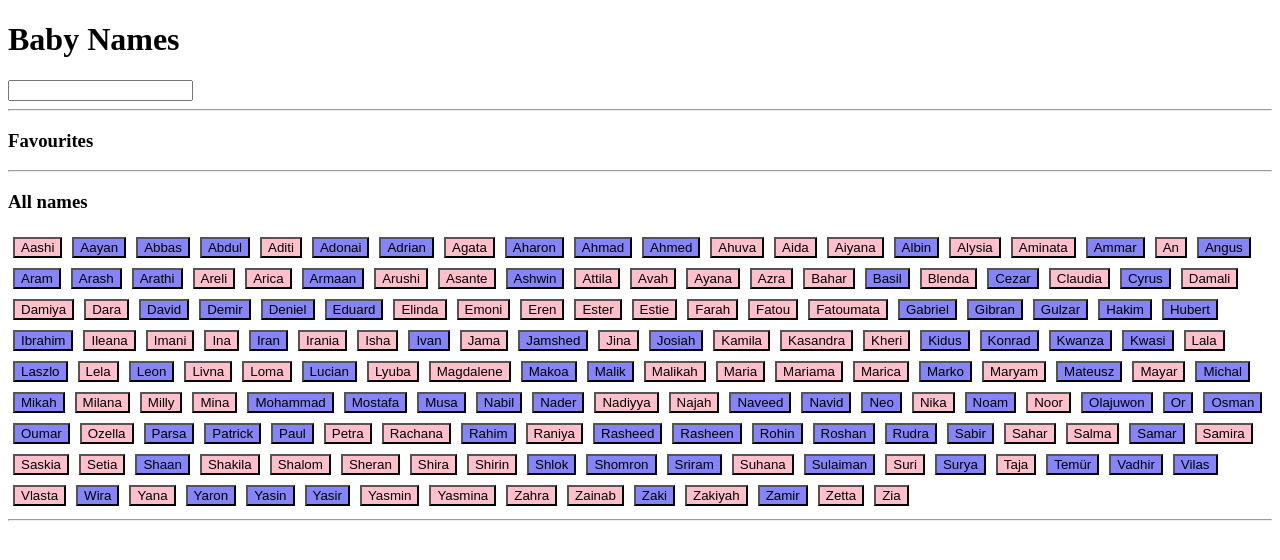
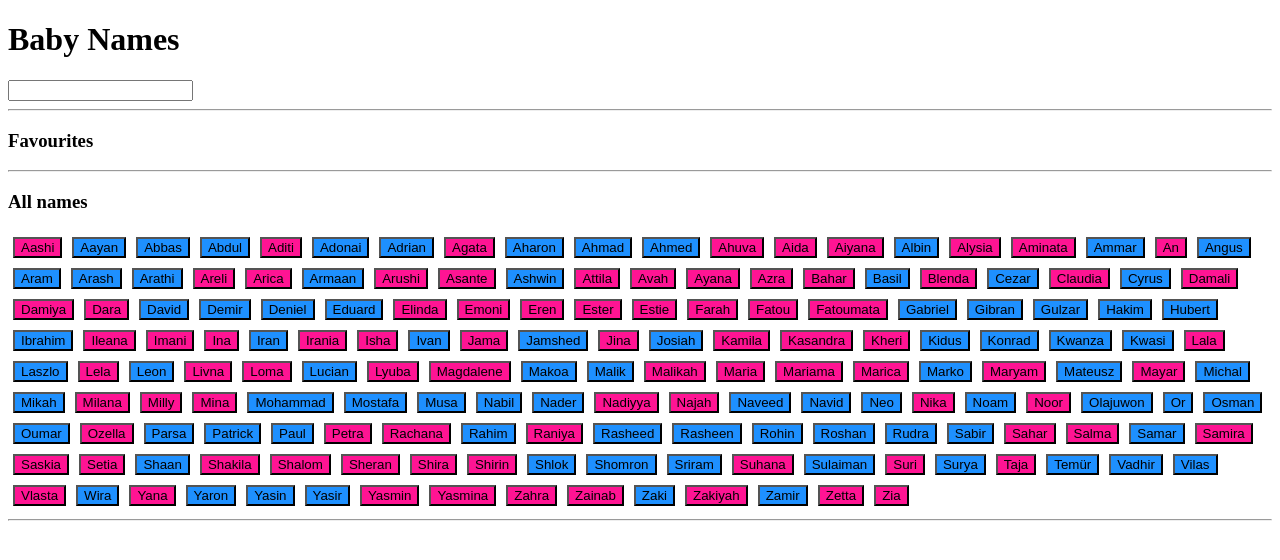
Before and after one commit to AR-47/baby-names-react, a React (Create React App) app: page / in a window 1280 px wide. Shown: the top 560 px of the page. Built offline with nearby package versions, Linux system fonts and the light colour scheme.

Commit message:
cleaned up the project

```diff
--- a/src/components/BabyNamesApp.tsx
+++ b/src/components/BabyNamesApp.tsx
@@ -1,53 +1,70 @@
 import { useState } from "react";
 import filterNames from "../utils/filterNames";
-import rawNameData from "../data/namesData.json";
+import rawNamesData from "../data/namesData.json";
 import SearchBar from "./SearchBar";
-import NamesDisplay from "./NamesDisplay";
 import NameInfoInterface from "../interfaces/nameInfoInterface";
 import NameButton from "./NameButton";
+import NamesSection from "./NamesSection";
 
 function BabyNamesApp(): JSX.Element {
   const [inputValue, setInputValue] = useState<string>("");
-  const [favNames, setFavNames] = useState<NameInfoInterface[]>([])
-
   const handleSearchUpdate = (enteredText: string) => {
     setInputValue(enteredText);
   };
 
-  const handleFavNames = () => {
-    console.log('Need to implement logic here for selecting/unselecting favourtite names');
+  const [favNames, setFavNames] = useState<JSX.Element[]>([])
+  const favouriteNames: NameInfoInterface[] = []
+
+  const allNamesList: NameInfoInterface[]= [...rawNamesData].sort((a, b) => a.name.localeCompare(b.name));
+  for (const nameInfo of allNamesList) {
+    nameInfo['isFav'] = false;
   }
 
-  const nameInfoList: NameInfoInterface[]= [...rawNameData].sort((a, b) => a.name.localeCompare(b.name));
+  const handleFavNames = () => {
+    console.log('Hello');
+    for (const nameInfo of allNamesList) {
+      if (nameInfo.isFav === true) {
+        nameInfo.isFav = false;
+      } else {
+        nameInfo.isFav = true;
+      }
+    }
+    setFavNames(favNamesList)
+  }
 
-  const favNamesList = favNames.map((nameInfo) => {
+  const favNamesList = favouriteNames.map((name) => {
+    if (name.isFav === true) {
       return (
         <NameButton
-        key={nameInfo.id}
-        name={nameInfo.name}
-        sex={nameInfo.sex}
+        key={name.id}
+        nameInfo={name}
         handleFavNames={handleFavNames}
         />
         );
+      }
+      return (<></>)
+
     })
 
-  const nonFavNamesList = filterNames(nameInfoList, inputValue).map((nameInfo) => {
+  const nonFavNamesList = filterNames(allNamesList, inputValue).map((name) => {
+    if (name.isFav === false) {
       return (
         <NameButton
-          key={nameInfo.id}
-          name={nameInfo.name}
-          sex={nameInfo.sex}
+          key={name.id}
+          nameInfo={name}
           handleFavNames={handleFavNames}
         />
     );
+    }
+    return (<></>)
   })
 
   return (
     <>
       <h1>Baby Names</h1>
-      <SearchBar value={inputValue} onChange={handleSearchUpdate} />
-      <NamesDisplay displayHeading="Favourites" listOfNames={favNamesList} />
-      <NamesDisplay displayHeading="All names" listOfNames={nonFavNamesList} />
+      <SearchBar searchFor={inputValue} handleSearchUpdate={handleSearchUpdate} />
+      <NamesSection displayHeading="Favourites" listOfNames={favNamesList} />
+      <NamesSection displayHeading="All names" listOfNames={nonFavNamesList} />
     </>
   );
 }
--- a/src/components/NameButton.tsx
+++ b/src/components/NameButton.tsx
@@ -1,11 +1,11 @@
 import NameButtonProps from "../interfaces/nameButtonProps";
-import "../styles/NameButton.css";
+import "../styles/nameButton.css";
 
-function NameButton({ name, sex, handleFavNames }: NameButtonProps): JSX.Element {
+function NameButton({ nameInfo, handleFavNames }: NameButtonProps): JSX.Element {
   const getButtonColour = () => {
-    if (sex === "f") {
+    if (nameInfo.sex === "f") {
       return "pink";
-    } else if (sex === "m") {
+    } else if (nameInfo.sex === "m") {
       return "blue";
     }
   };
@@ -14,11 +14,11 @@ function NameButton({ name, sex, handleFavNames }: NameButtonProps): JSX.Element
 
   return (
     <button
-      value={name}
+      value={nameInfo.name}
       className={`name-button ${buttonColour}`}
-      onClick = {handleFavNames}
+      onClick = {(e) => handleFavNames(nameInfo.id)}
       >
-      {name}
+      {nameInfo.name}
     </button>
   );
 }
--- a/src/components/NamesDisplay.tsx
+++ /dev/null
@@ -1,13 +0,0 @@
-import NamesDisplayProps from "../interfaces/NamesDisplayProps";
-
-function NamesDisplay({displayHeading, listOfNames}: NamesDisplayProps): JSX.Element {
-  return (
-      <>
-          <h3>{displayHeading}</h3>
-          {listOfNames}
-          <hr />
-      </>
-  )
-}
-
-export default NamesDisplay;
--- /dev/null
+++ b/src/components/NamesSection.tsx
@@ -0,0 +1,13 @@
+import NamesSectionProps from "../interfaces/namesSectionProps";
+
+function NamesSection({displayHeading, listOfNames}: NamesSectionProps): JSX.Element {
+  return (
+      <>
+          <h3>{displayHeading}</h3>
+          {listOfNames}
+          <hr />
+      </>
+  )
+}
+
+export default NamesSection;
--- a/src/components/SearchBar.tsx
+++ b/src/components/SearchBar.tsx
@@ -1,12 +1,12 @@
 import SearchBarProps from "../interfaces/searchBarProps";
 
-function SearchBar({value, onChange}: SearchBarProps) {
+function SearchBar({searchFor, handleSearchUpdate}: SearchBarProps) {
 
     return (
         <>
             <input
-            value={value}
-            onChange={(e) => onChange(e.target.value)}
+            value={searchFor}
+            onChange={(e) => handleSearchUpdate(e.target.value)}
             />
             <hr />
         </>
--- a/src/interfaces/nameInfoInterface.ts
+++ b/src/interfaces/nameInfoInterface.ts
@@ -2,6 +2,7 @@ interface NameInfoInterface {
     id: number;
     name: string;
     sex: string;
+    isFav?: boolean
   }
 
   export default NameInfoInterface;
--- /dev/null
+++ b/src/interfaces/namesSectionProps.ts
@@ -0,0 +1,6 @@
+interface NamesSectionProps {
+    displayHeading: string,
+    listOfNames: JSX.Element[]
+}
+
+export default NamesSectionProps;
--- a/src/interfaces/searchBarProps.ts
+++ b/src/interfaces/searchBarProps.ts
@@ -1,6 +1,6 @@
 interface SearchBarProps {
-    value: string;
-    onChange: (enteredText: string) => void;
+    searchFor: string;
+    handleSearchUpdate: (enteredText: string) => void;
 }
 
 export default SearchBarProps;
--- a/src/styles/NameButton.css
+++ /dev/null
@@ -1,11 +0,0 @@
-.name-button {
-  margin: 5px;
-}
-
-.pink {
-  background-color: pink;
-}
-
-.blue {
-  background-color: rgba(36, 36, 244, 0.555);
-}
--- /dev/null
+++ b/src/styles/nameButton.css
@@ -0,0 +1,11 @@
+.name-button {
+  margin: 5px;
+}
+
+.pink {
+  background-color: deeppink;
+}
+
+.blue {
+  background-color: dodgerblue;
+}
```
Also changed, not shown: src/interfaces/NamesDisplayProps.ts (deleted, +0 -8 lines), src/interfaces/nameButtonProps.ts (+4 -3 lines). Lines whose indentation alone changed are shown as unchanged.
